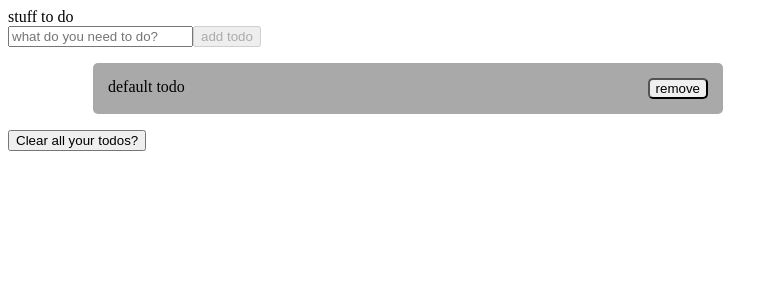
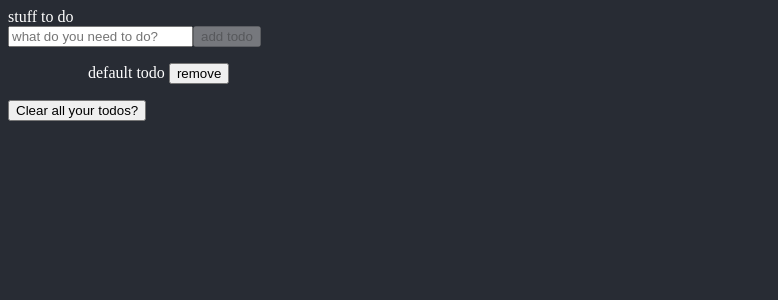
Before and after one commit to mattbimpson/todo-vue, a Vue app: page / in a window 1280 px wide. Shown: the top 300 px of the page, without its empty margins (0-778 px from the left). Built offline with nearby package versions, Linux system fonts and the light colour scheme.

Commit message:
convert to tailwind

```diff
--- a/package.json
+++ b/package.json
@@ -16,9 +16,12 @@
     "@vue/cli-plugin-babel": "~4.5.0",
     "@vue/cli-plugin-eslint": "~4.5.0",
     "@vue/cli-service": "~4.5.0",
+    "autoprefixer": "^9.8.6",
     "babel-eslint": "^10.1.0",
     "eslint": "^6.7.2",
     "eslint-plugin-vue": "^6.2.2",
+    "postcss": "^7.0.35",
+    "tailwindcss": "npm:@tailwindcss/postcss7-compat@^2.1.2",
     "vue-template-compiler": "^2.6.11"
   },
   "eslintConfig": {
--- /dev/null
+++ b/postcss.config.js
@@ -0,0 +1,7 @@
+// postcss.config.js
+module.exports = {
+  plugins: {
+    tailwindcss: {},
+    autoprefixer: {},
+  }
+}
--- a/src/App.vue
+++ b/src/App.vue
@@ -1,18 +1,23 @@
 <template>
   <div id="app">
-    <div class="header">
+    <div class="w-96 mx-auto">
+      <div class="text-center text-xl mt-4">
         stuff to do
+      </div>
+      <div class="container px-8 pt-20 mx-auto lg:px-4">
+        <input type="text" id="txtTodo" class="p-1 rounded text-black" placeholder="what do you need to do?" v-model='description' />
+        <input type="button" id="btnAdd" class="p-1 rounded text-black mx-1" @click='addTodo' value="add todo" :disabled=addDisabled />
+      </div>
+      <TodoList />
     </div>
-    <div class="add-container">
-      <input type="text" id="txtTodo" placeholder="what do you need to do?" v-model='description' />
-      <input type="button" id="btnAdd" class="btn" @click='addTodo' value="add todo" :disabled=addDisabled />
-    </div>
-    <TodoList />
   </div>
 </template>
 
 <style>
-
+html {
+  background-color: #282c34;
+  color: white;
+}
 </style>
 
 <script>
--- a/src/components/ConfirmBtn.vue
+++ b/src/components/ConfirmBtn.vue
@@ -1,11 +1,11 @@
 <template>
   <div>
     <div v-if="!confirming">
-            <input type="button" id="btnMain" :value="buttonText" @click="toggleConfirm" />
+    <input type="button" id="btnMain" class="p-1 rounded text-black" :value="buttonText" @click="toggleConfirm" />
   </div>
   <div v-if="confirming">
-            <input type="button" class="confirm-yes" value="Yes" @click="confirmYes" />
-            <input type="button" class="confirm-no" value="No" @click="confirmNo" />
+    <input type="button" class="p-1 rounded text-black bg-green-300 mr-5" value="Yes" @click="confirmYes" />
+    <input type="button" class="p-1 rounded text-black bg-red-300" value="No" @click="confirmNo" />
   </div>
 </div>
 </template>
@@ -32,19 +32,3 @@ export default {
   }
 }
 </script>
-<!--<style scoped>
-input {
-    border-radius: 5px;
-    border: 0px;
-}
-
-.confirm-yes {
-    background-color: lightgreen;
-    padding: 5px;
-    margin-right: 5px;
-}
-.confirm-no {
-    background-color: lightcoral;
-    padding: 5px;
-}
-</style>-->
--- a/src/components/Todo.vue
+++ b/src/components/Todo.vue
@@ -1,14 +1,11 @@
 <template>
-    <div
-      :class="{'todo-container': !completed, 'todo-container completed': completed}"
-      @click=toggleCompleted>
-        <div class='todo-item'>
-            {{todo.text}}
-        </div>
-        <div class='todo-controls'>
-            <input type="button" class="btn" value="remove" @click="remove" />
-        </div>
-    </div>
+  <div class="flex mb-5 w-80 p-3 rounded justify-between text-black items-baseline"
+    :class="{'bg-green-300 line-through': !completed, 'bg-white': completed}"
+    @click="toggleCompleted"
+    >
+    {{todo.text}}
+    <input type="button" class="p-1 rounded text-black" value="remove" @click="remove" />
+  </div>
 </template>
 
 <script>
@@ -34,36 +31,3 @@ export default {
 }
 
 </script>
-
-<style scoped>
-.todo-container.completed {
-    text-decoration: line-through;
-    color: darkgray;
-    background-color: darkgreen;
-}
-
-.todo-item {
-    display: block;
-}
-
-.todo-controls {
-    font-size: small;
-    display: flex;
-    justify-content: flex-end;
-}
-
-.todo-container {
-    display: flex;
-    justify-content: space-between;
-    border-radius: 5px;
-    background: darkgray;
-    margin: 5px;
-    padding: 15px;
-    width: 600px;
-    text-align: center;
-}
-
-.btn {
-    border-radius: 5px;
-}
-</style>
--- a/src/components/TodoList.vue
+++ b/src/components/TodoList.vue
@@ -1,5 +1,5 @@
 <template>
-  <div>
+  <div class="container p-8 mx-auto lg:px-4">
     <ul>
       <ol>
         <Todo v-for="item in todos" :key="item.id" :todo="item" />
--- a/src/main.js
+++ b/src/main.js
@@ -1,6 +1,7 @@
 import Vue from 'vue';
 import App from './App.vue';
 import store from './store';
+import 'tailwindcss/tailwind.css';
 
 Vue.config.productionTip = false;
 
```
Also changed, not shown: tailwind.config.js (added, +12 -0 lines), 1 other file (tests, documents, lock files or other folders). Lines whose indentation alone changed are shown as unchanged.
